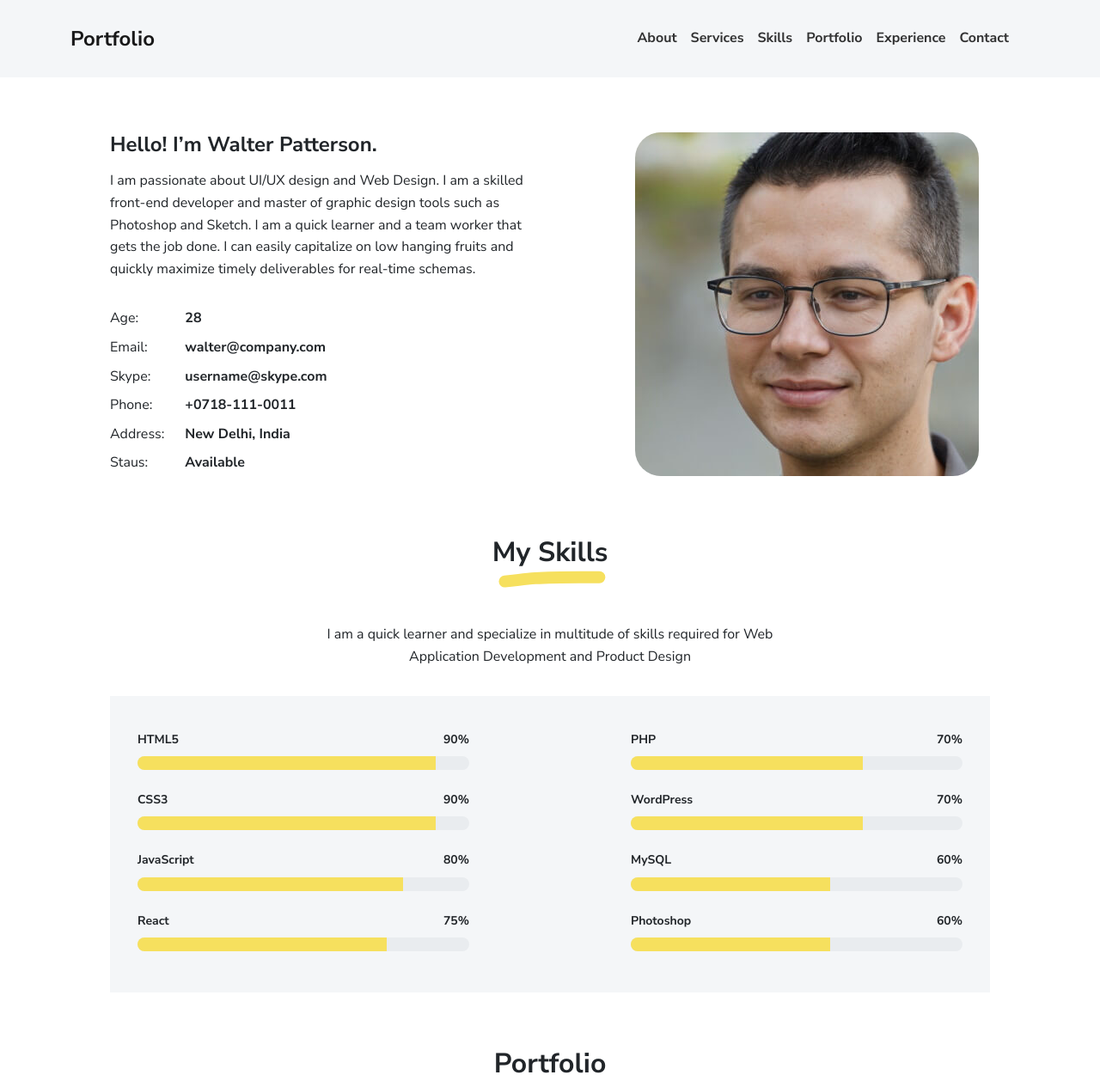
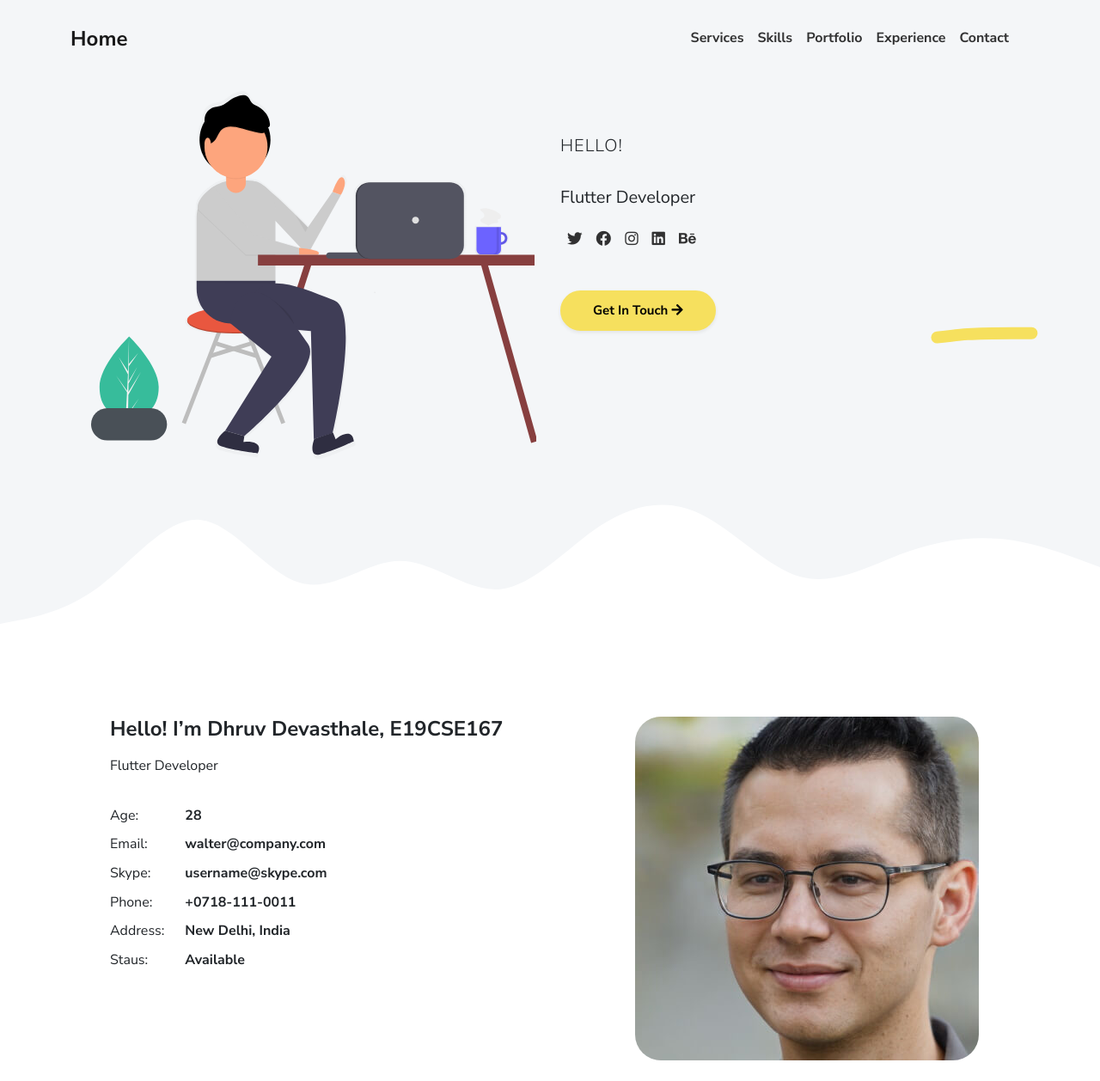
Before and after one commit to dhruvd0/resume, a PHP site: page / in a window 1280 px wide. Shown: the top 1258 px of the page at 86% size. Run offline with PHP 8.4, Linux system fonts and the light colour scheme.

Commit message:
text changes

```diff
--- a/header.php
+++ b/header.php
@@ -1,12 +1,12 @@
 <header class="bg-light">
     <nav class="navbar navbar-expand-lg navbar-light bg-light" id="header-nav" role="navigation">
-        <div class="container"><a class="link-dark navbar-brand site-title mb-0" href="index.php">Portfolio</a>
+        <div class="container"><a class="link-dark navbar-brand site-title mb-0" href="index.php">Home</a>
             <button class="navbar-toggler" type="button" data-bs-toggle="collapse"
                 data-bs-target="#navbarSupportedContent" aria-controls="navbarSupportedContent" aria-expanded="false"
                 aria-label="Toggle navigation"><span class="navbar-toggler-icon"></span></button>
             <div class="collapse navbar-collapse" id="navbarSupportedContent">
                 <ul class="navbar-nav ms-auto me-2">
-                    <li class="nav-item"><a class="nav-link" href="#about">About</a></li>
+
                     <li class="nav-item"><a class="nav-link" href="services.php">Services</a></li>
                     <li class="nav-item"><a class="nav-link" href="#skills">Skills</a></li>
                     <li class="nav-item"><a class="nav-link" href="#portfolio">Portfolio</a></li>
--- a/index.php
+++ b/index.php
@@ -5,17 +5,13 @@
 
     <div class="page-content">
         <div id="content">
-
+            <?php include('intro.php') ?>
             <div class="section pt-4 px-3 px-lg-4" id="about">
                 <div class="container-narrow">
                     <div class="row">
                         <div class="col-md-6">
-                            <h2 class="h4 my-2">Hello! I’m Walter Patterson.</h2>
-                            <p>I am passionate about UI/UX design and Web Design. I am a skilled front-end developer and
-                                master of graphic design tools such as Photoshop and Sketch. I am a quick learner and a
-                                team worker that gets the job done. I can easily
-                                capitalize on low hanging fruits and quickly maximize timely deliverables for real-time
-                                schemas.</p>
+                            <h2 class="h4 my-2">Hello! I’m Dhruv Devasthale, E19CSE167</h2>
+                            <p>Flutter Developer</p>
                             <div class="row mt-3">
                                 <div class="col-sm-2">
                                     <div class="pb-1">Age:</div>
--- a/intro.php
+++ b/intro.php
@@ -8,8 +8,7 @@
                      <div class="mt-5">
                          <p class="lead text-uppercase mb-1">Hello!</p>
                          <h1 class="intro-title marker" I’m Walter Patterson</h1>
-                             <p class="lead fw-normal mt-3">Web Developer
-                                 & Mobile Application Developer</p>
+                             <p class="lead fw-normal mt-3">Flutter Developer</p>
                              <div class="social-nav">
                                  <nav role="navigation">
                                      <ul class="nav justify-content-left">
```
